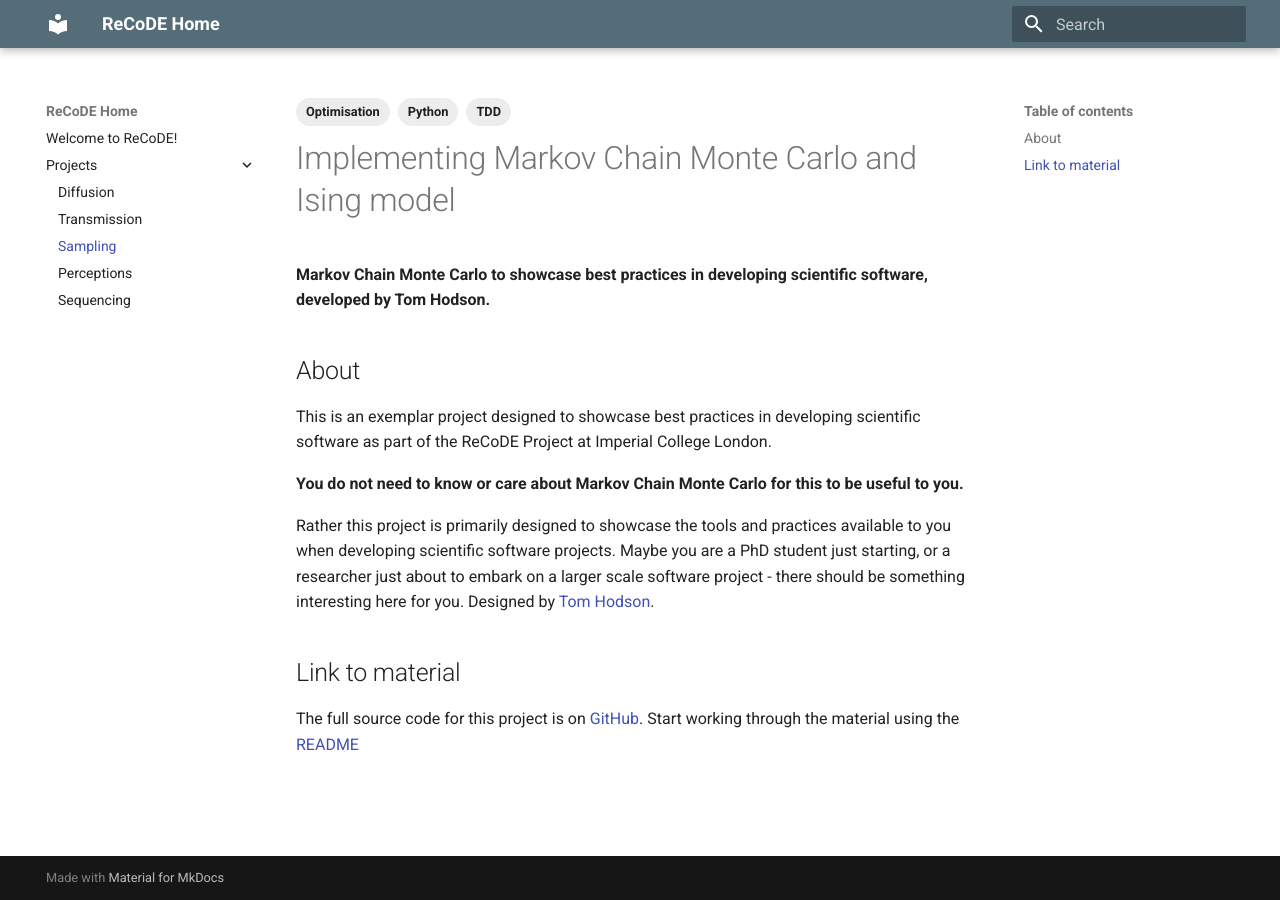
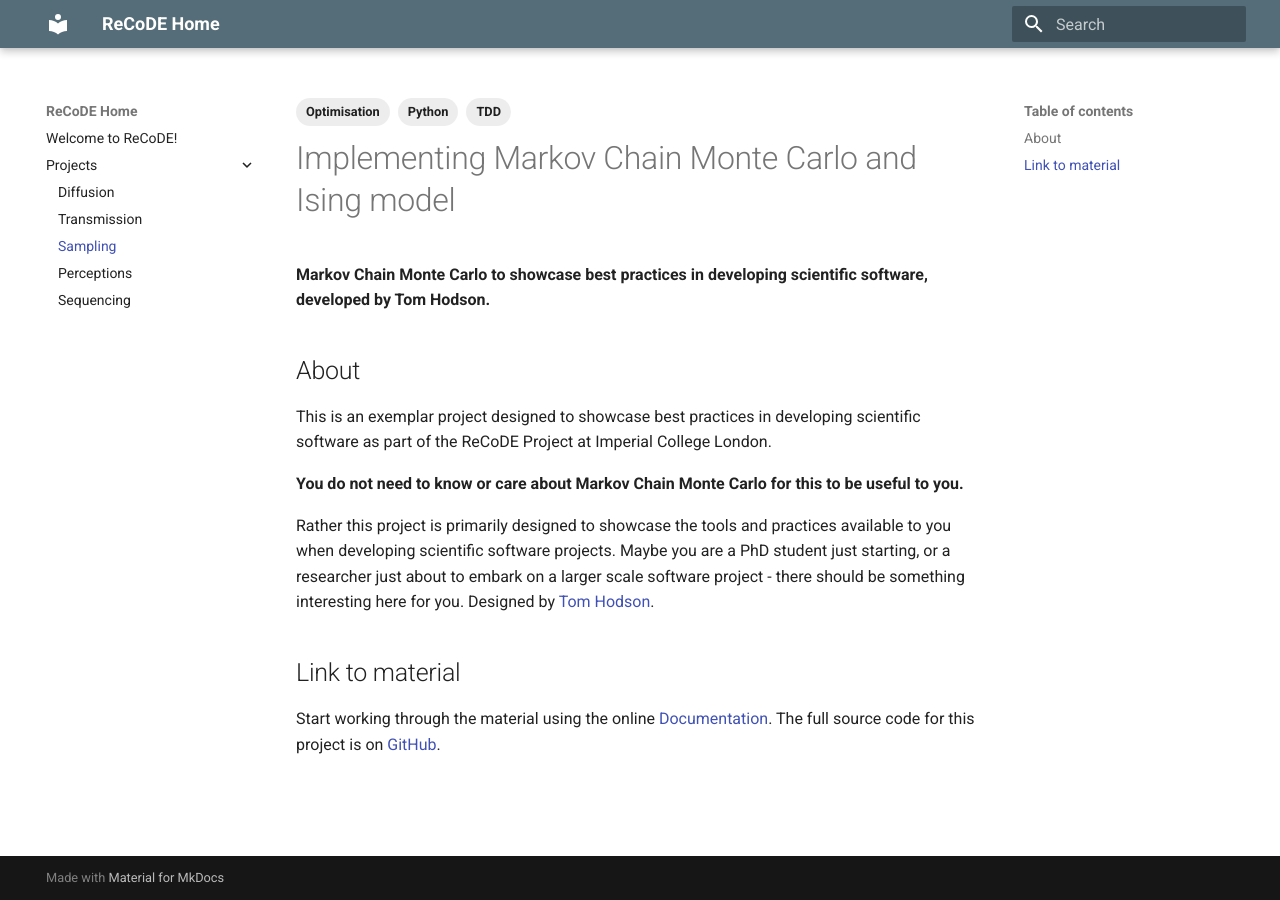
Before and after one commit to ImperialCollegeLondon/ReCoDE-home, an MkDocs documentation site: the page built from docs/projects/mcmc.md, in a window 1280 px wide. Built offline with MkDocs 1.6.1 and Material for MkDocs 9.7.7, drawn with Linux system fonts in a browser that asks for light colours.

Commit message:
docs: updated link to MCMC documentation

```diff
--- a/docs/projects/mcmc.md
+++ b/docs/projects/mcmc.md
@@ -19,5 +19,5 @@ Rather this project is primarily designed to showcase the tools and practices av
 
 ## Link to material
 
-The full source code for this project is on [GitHub](https://github.com/TomHodson/ReCoDE_MCMCFF).
-Start working through the material using the [README](https://github.com/TomHodson/ReCoDE_MCMCFF#-%EF%B8%8F---markov-chain-monte-carlo-for-fun-and-profit)
+Start working through the material using the online [Documentation](https://recode-mcmcff.readthedocs.io/).
+The full source code for this project is on [GitHub](https://github.com/ImperialCollegeLondon/ReCoDE_MCMCFF/).
```
